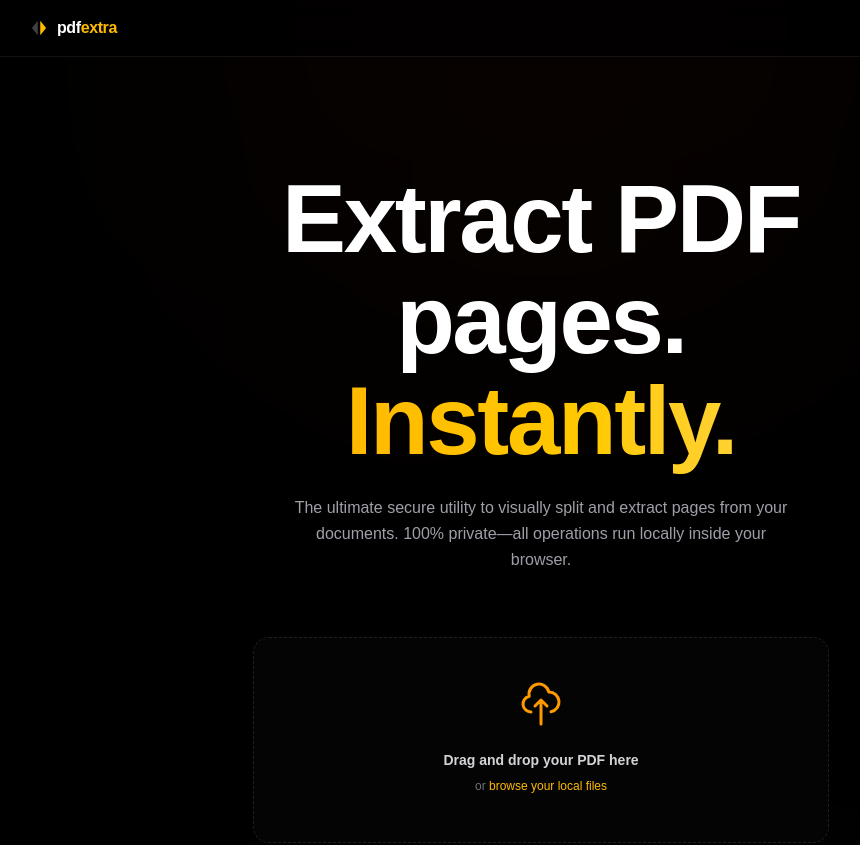
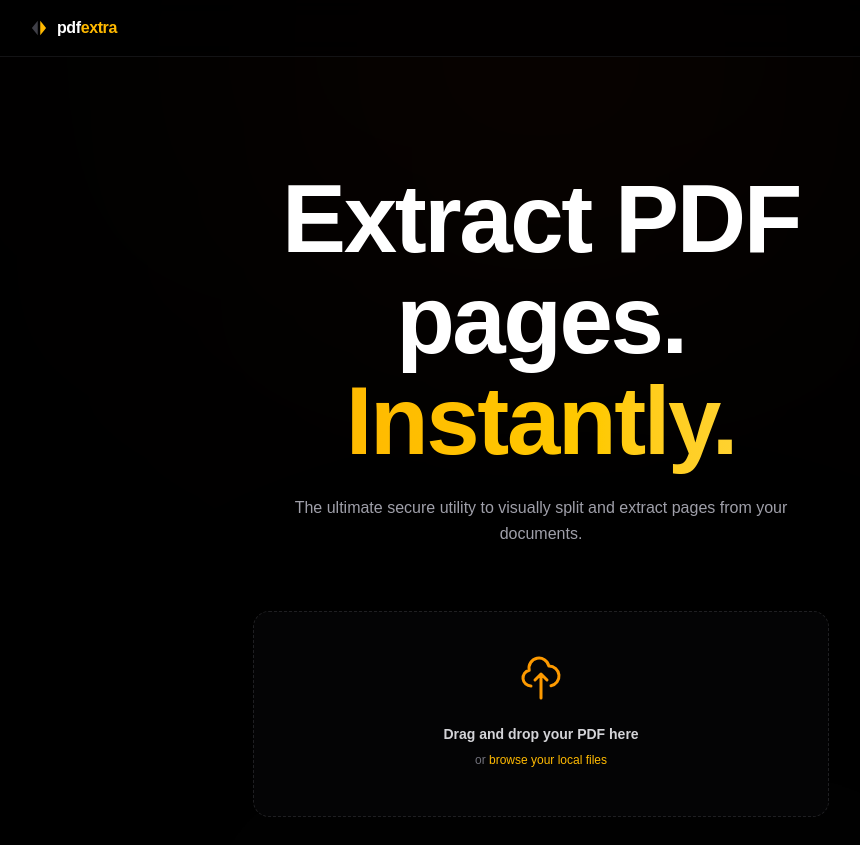
Before and after one commit to A-A-dx2y/pdfextra-frontend, a Next.js app: page / in a window 1280 px wide. Shown: the top 845 px of the page, without its empty margins (99-959 px from the left). Built offline with nearby package versions, Linux system fonts and the light colour scheme; no server answers.

Commit message:
changed some of the ui text form the page

```diff
--- a/src/app/page.tsx
+++ b/src/app/page.tsx
@@ -102,7 +102,7 @@ export default function Home() {
             </h1>
 
             <p className="text-zinc-400 text-sm sm:text-base max-w-lg mx-auto leading-relaxed">
-              The ultimate secure utility to visually split and extract pages from your documents. 100% private—all operations run locally inside your browser.
+              The ultimate secure utility to visually split and extract pages from your documents.
             </p>
           </div>
 
--- a/src/app/workspace/page.tsx
+++ b/src/app/workspace/page.tsx
@@ -9,11 +9,11 @@ import { PDFPageData } from "../../types/pdf";
 import Header from "../../components/Header";
 import Footer from "../../components/Footer";
 
-// Resolve worker Src dynamically using standard jsdelivr CDN matching the installed pdfjs-dist version
+
 pdfjsLib.GlobalWorkerOptions.workerSrc = `https://cdn.jsdelivr.net/npm/pdfjs-dist@6.0.227/build/pdf.worker.min.mjs`;
 
 
-// Inline SVG Icons with gold / amber accents
+
 const DocumentIcon = () => (
   <svg className="w-8 h-8 text-amber-400" fill="none" stroke="currentColor" viewBox="0 0 24 24" xmlns="http://www.w3.org/2000/svg">
     <path strokeLinecap="round" strokeLinejoin="round" strokeWidth="1.5" d="M9 12h6m-6 4h6m2 5H7a2 2 0 01-2-2V5a2 2 0 012-2h5.586a1 1 0 01.707.293l5.414 5.414a1 1 0 01.293.707V19a2 2 0 01-2 2z" />
@@ -312,7 +312,7 @@ export default function Workspace() {
                 <div className="space-y-1">
                   <h2 className="font-bold text-base text-white">Extraction Successful!</h2>
                   <p className="text-[10.5px] text-zinc-500 flex items-center space-x-2 font-medium">
-                    <span>Your custom slice is ready to download</span>
+                    <span>Your extracted PDF is ready to download</span>
                     <span>•</span>
                     <span>{extractedPagesCount} page{extractedPagesCount > 1 ? "s" : ""} compiled</span>
                   </p>
@@ -333,7 +333,7 @@ export default function Workspace() {
             {renderingResult ? (
               <div className="flex flex-col items-center justify-center py-20 space-y-4">
                 <div className="w-10 h-10 border-4 border-amber-500/10 border-t-amber-500 rounded-full animate-spin" />
-                <p className="text-xs text-zinc-500 font-mono">Parsing Sliced Document...</p>
+                <p className="text-xs text-zinc-500 font-mono">Parsing Extracted PDF...</p>
               </div>
             ) : (
 
@@ -354,7 +354,7 @@ export default function Workspace() {
 
                     {/* Page footer designation */}
                     <div className="bg-zinc-900/90 py-2 px-3 text-center border-t border-zinc-900 text-[11px] font-medium text-zinc-400">
-                      <span>Compiled Page {page.id}</span>
+                      <span>Page {page.id}</span>
                     </div>
                   </div>
                 ))}
```
